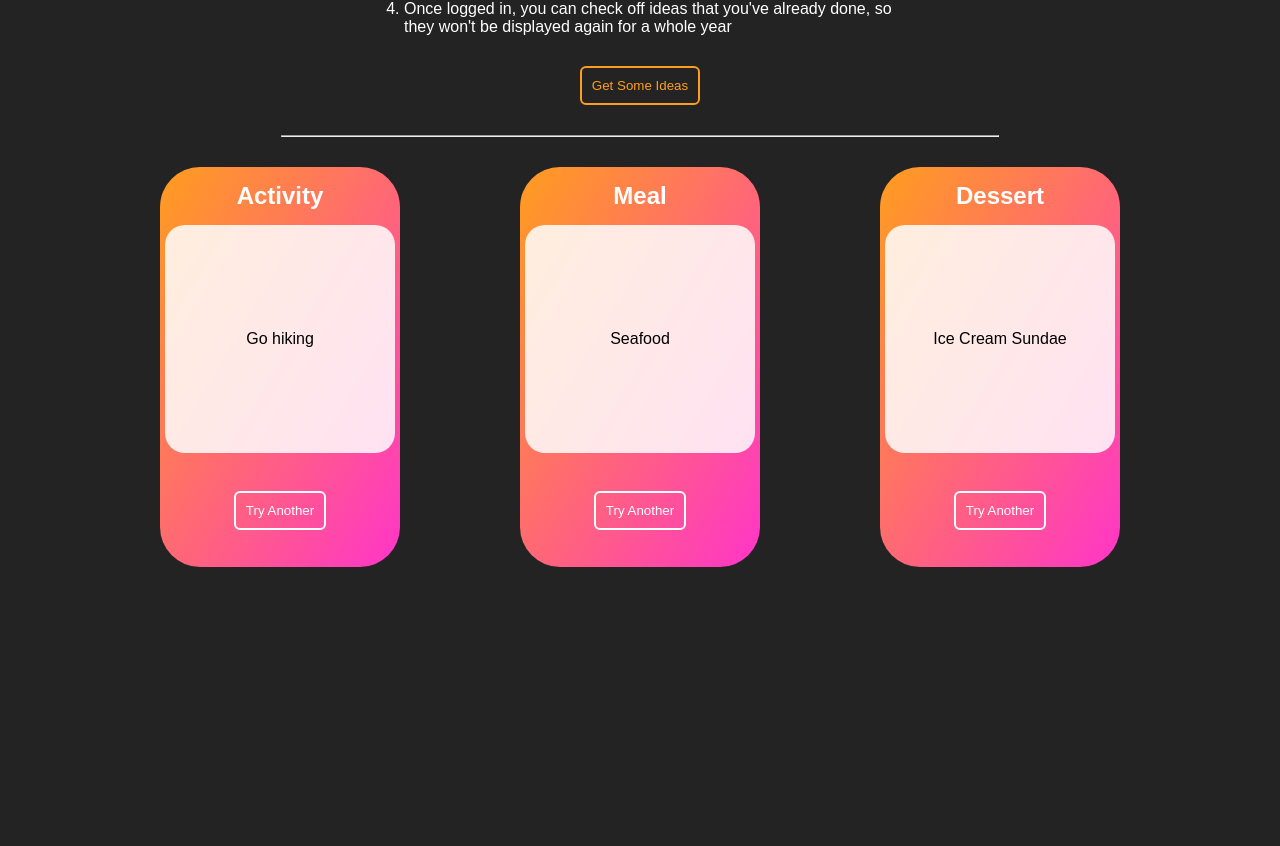
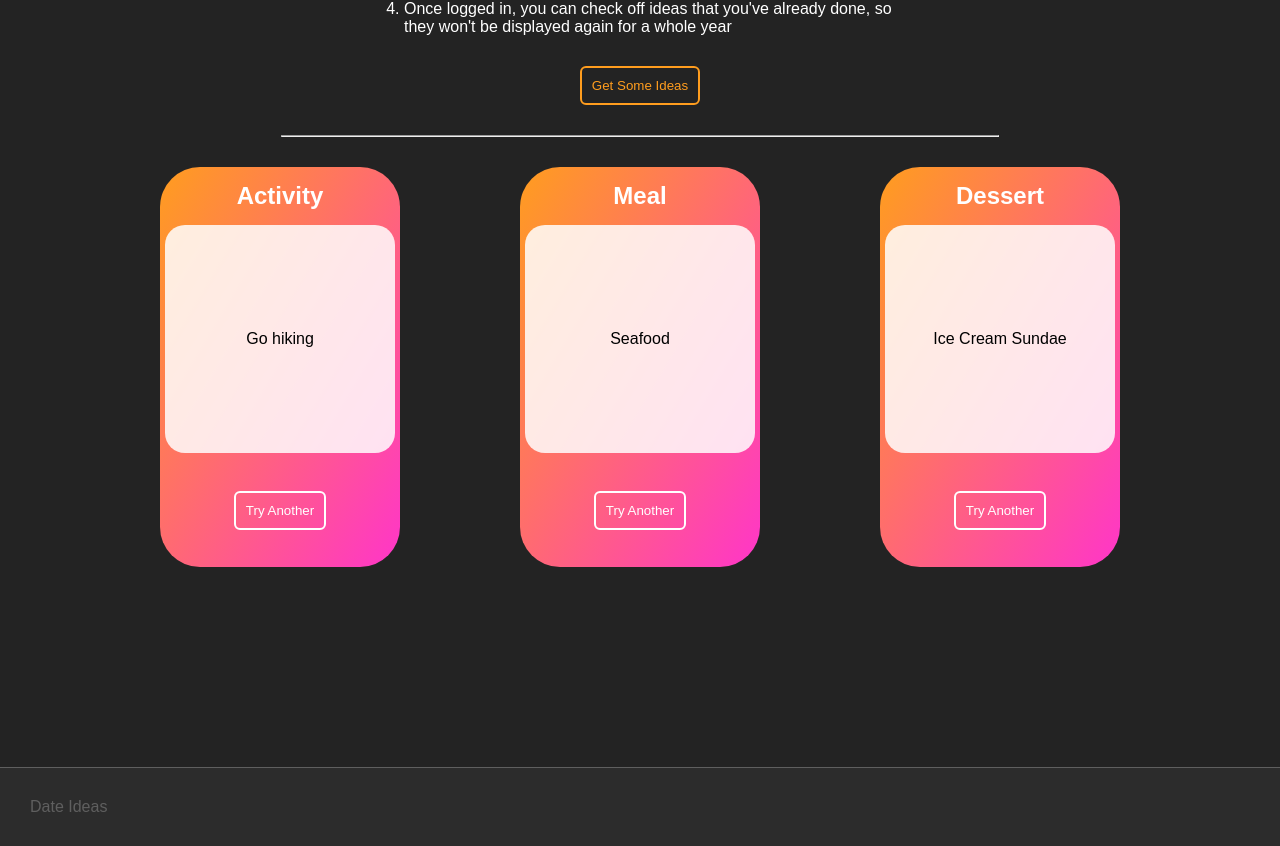
Before and after one commit to joewickes/date-ideas, a React (Create React App) app: page / in a window 1280 px wide. Shown: the part 312-1158 px from the top of the page. Before the commit the page ends 879 px from the top, so only its background shows below. Built offline with nearby package versions, Linux system fonts and the light colour scheme.

Commit message:
Add footer, styling, tests all passing

```diff
--- a/src/components/App/App.css
+++ b/src/components/App/App.css
@@ -10,6 +10,10 @@
   background-color: #232323;
 }
 
+/* main {
+  height: 100vh;
+} */
+
 .reg-btn {
   border: none;
   background-color: #00BCE1;
--- /dev/null
+++ b/src/components/Footer/Footer.css
@@ -0,0 +1,13 @@
+footer {
+  display: flex;
+  justify-content: flex-start;
+  align-items: center;
+  bottom: 0px;
+  background-color: #ffffff0a;
+  border-top: 1px solid #5F5F5F;
+}
+
+footer p{
+  color: #5F5F5F;
+  padding: 30px;
+}
--- /dev/null
+++ b/src/components/Footer/Footer.js
@@ -0,0 +1,15 @@
+// Dependencies
+import React from 'react';
+
+// Styles
+import './Footer.css';
+
+export default class Footer extends React.Component {
+  render() {
+    return (
+      <footer>
+        <p>Date Ideas</p>
+      </footer>
+    );
+  }
+}
--- a/src/routes/HomePageRoute/HomePageRoute.css
+++ b/src/routes/HomePageRoute/HomePageRoute.css
@@ -28,6 +28,7 @@
   flex-direction: column;
   align-items: center;
   justify-content: center;
+  padding-bottom: 10vh;
 }
 
 .idea {
@@ -110,6 +111,7 @@
     display: flex;
     flex-direction: row;
     justify-content: space-between;
+    padding-bottom: 25vh;
   }
 
   .idea {
--- a/src/routes/HomePageRoute/HomePageRoute.js
+++ b/src/routes/HomePageRoute/HomePageRoute.js
@@ -11,6 +11,8 @@
 // Components
 import Header from './../../components/Header/Header';
 import Welcome from './../../components/Welcome/Welcome';
+import Footer from './../../components/Footer/Footer';
+
 
 class HomePageRoute extends React.Component {
   render() {
@@ -95,6 +97,7 @@
                   </div>
                 </section>
               </main>
+              <Footer />
             </>
           );
         }}
--- a/src/routes/LogInRoute/LogInRoute.js
+++ b/src/routes/LogInRoute/LogInRoute.js
@@ -10,6 +10,7 @@
 
 // Components
 import Header from './../../components/Header/Header';
+import Footer from './../../components/Footer/Footer';
 
 class LogInRoute extends React.Component {
   render() {
@@ -33,6 +34,7 @@
                   </div>
                 </form>
               </main>
+              <Footer />
             </>
           );
         }}
--- a/src/routes/SignUpRoute/SignUpRoute.js
+++ b/src/routes/SignUpRoute/SignUpRoute.js
@@ -10,6 +10,7 @@
 
 // Components
 import Header from './../../components/Header/Header';
+import Footer from './../../components/Footer/Footer';
 
 class SignUpRoute extends React.Component {
   render() {
@@ -39,6 +40,7 @@
                   </div>
                 </form>
               </main>
+              <Footer />
             </>
           );
         }}
```
Also changed, not shown: 2 other files (tests, documents, lock files or other folders).
